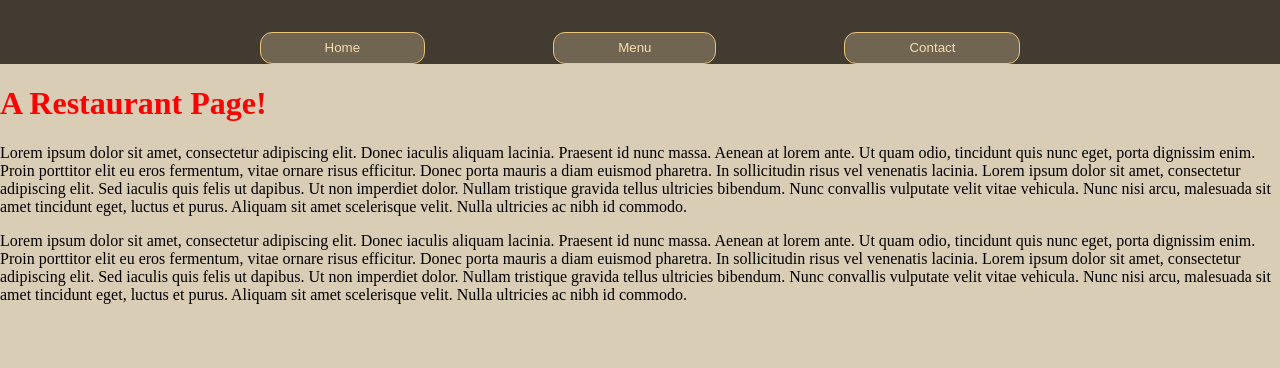
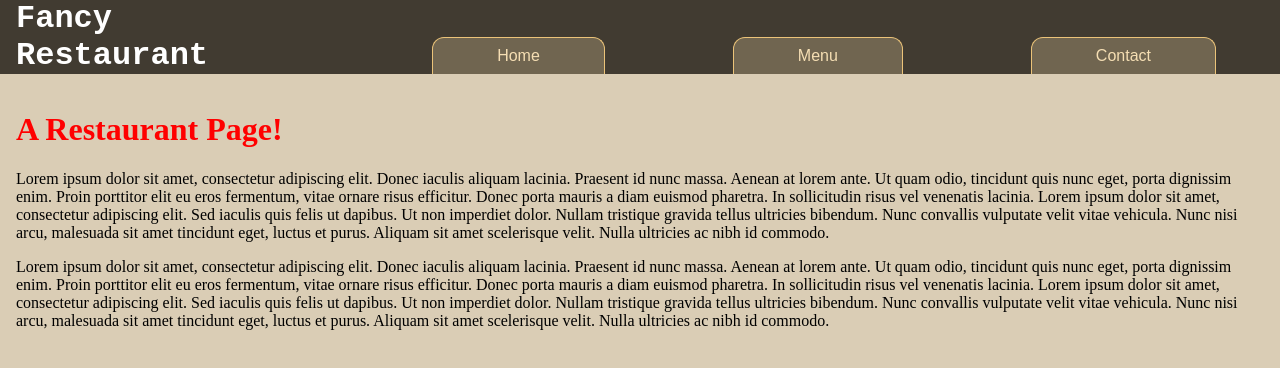
Before and after one commit to jeremycfwong/odin-restaurant-page, a website built with webpack: page dist/index.html in a window 1280 px wide. Built offline with nearby package versions, Linux system fonts and the light colour scheme.

Commit message:
Add styling for Nav bar
As title

```diff
--- a/src/contact.js
+++ b/src/contact.js
@@ -1,7 +1,7 @@
 function renderContact(){
     var page = document.getElementById('content')
     const heading = document.createElement('h1');
-    heading.textContent = 'Menu'
+    heading.textContent = 'Contact Us'
 
     const cardDiv = document.createElement('div');
     cardDiv.setAttribute('id','card')
--- a/src/header.js
+++ b/src/header.js
@@ -1,5 +1,13 @@
 function renderHeader(){
-    var navBar = document.getElementById('nav')
+    var navBar = document.getElementById('header')
+    var logo = document.createElement('div')
+    logo.setAttribute('id','logo')
+    logo.textContent = "Fancy Restaurant"
+
+    var nav = document.createElement('div')
+    nav.setAttribute('id','nav')
+
+
     var homeButton = document.createElement('button')
     homeButton.setAttribute('id', 'home')
     homeButton.textContent = 'Home'
@@ -12,7 +20,8 @@ function renderHeader(){
     contactButton.setAttribute('id', 'contact')
     contactButton.textContent = 'Contact'
 
-    navBar.replaceChildren(homeButton, menuButton, contactButton)
+    nav.replaceChildren(homeButton,menuButton,contactButton)
+    navBar.replaceChildren(logo, nav)
 }
 
 export {renderHeader}
--- a/src/style.css
+++ b/src/style.css
@@ -9,21 +9,45 @@ body {
     background-color: rgb(218, 205, 181);
 }
 
-#nav {
-    display: flex;
-    justify-content: center;
+#header {
+    display: grid;
+    grid-template-columns: 1fr 1fr 5fr;
     align-items: flex-end;
     background-color: rgb(65, 59, 49);
     width: 100%;
     height: 100%;
 }
 
+#logo {
+    color: white;
+    font-family: 'Courier New', Courier, monospace;
+    font-weight: bold;
+    padding: 0 1rem;
+    font-size: 2rem;
+}
+
+#nav {
+    grid-column-start: 3;
+    display: grid;
+    grid-template-columns: 1fr 1fr 1fr;
+    grid-template-rows: 1fr 1fr;
+    height: 100%;
+}
+
 button {
+    grid-row-start: 2;
     margin: 0 5vw;
     padding: .5vh 5vw;
-    border-radius: 12px;
+    border-top-left-radius: 12px;
+    border-top-right-radius: 12px;
     background-color: rgb(112, 101, 80);
     color: wheat;
     border: rgb(235, 195, 121) 1px solid;
-    height: 50%;
+    border-bottom: none;
+    height: 100%;
+    font-size: 1rem;
 }
+
+#content {
+    margin: 1rem;
+}
```
Also changed, not shown: dist/index.html, dist/main.js.
